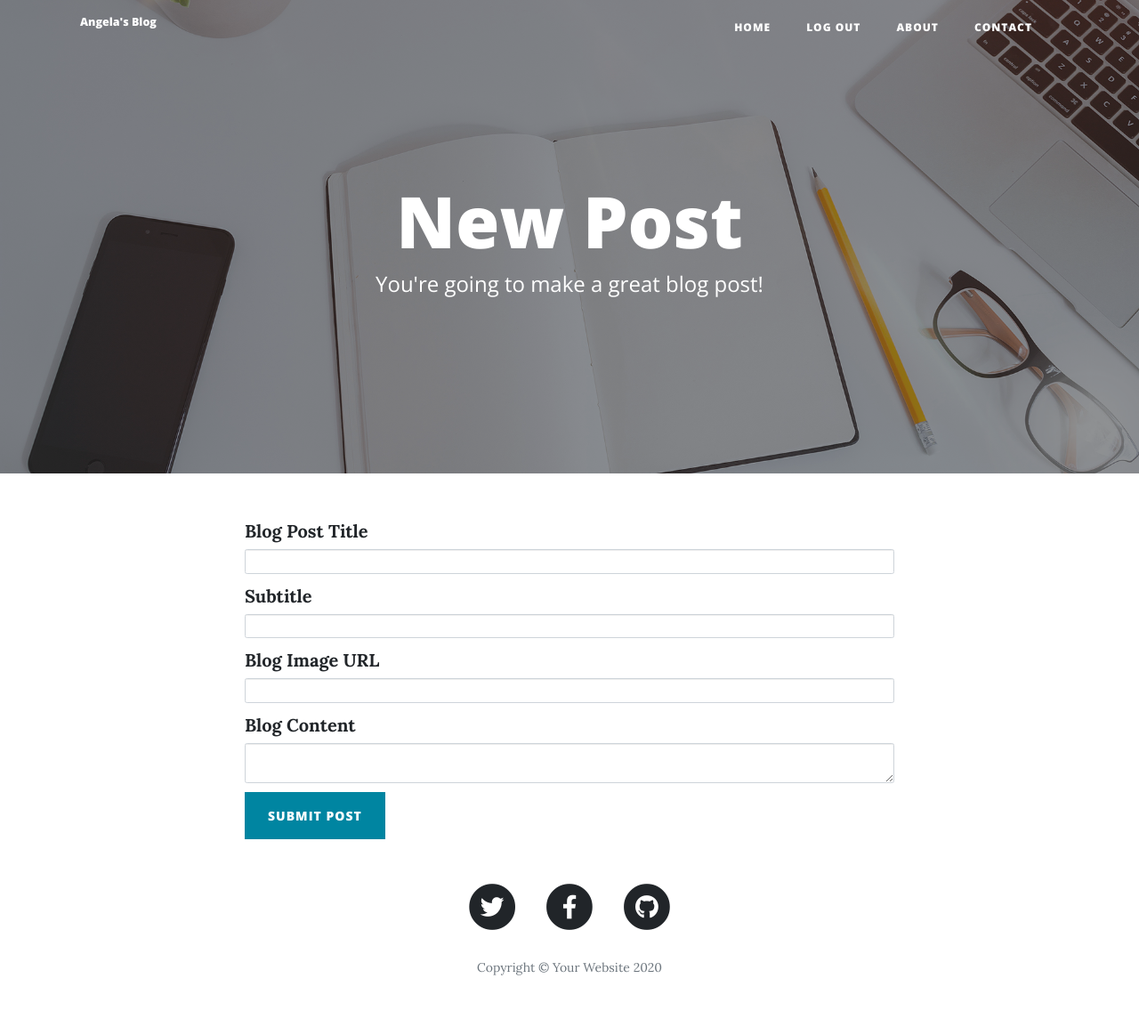
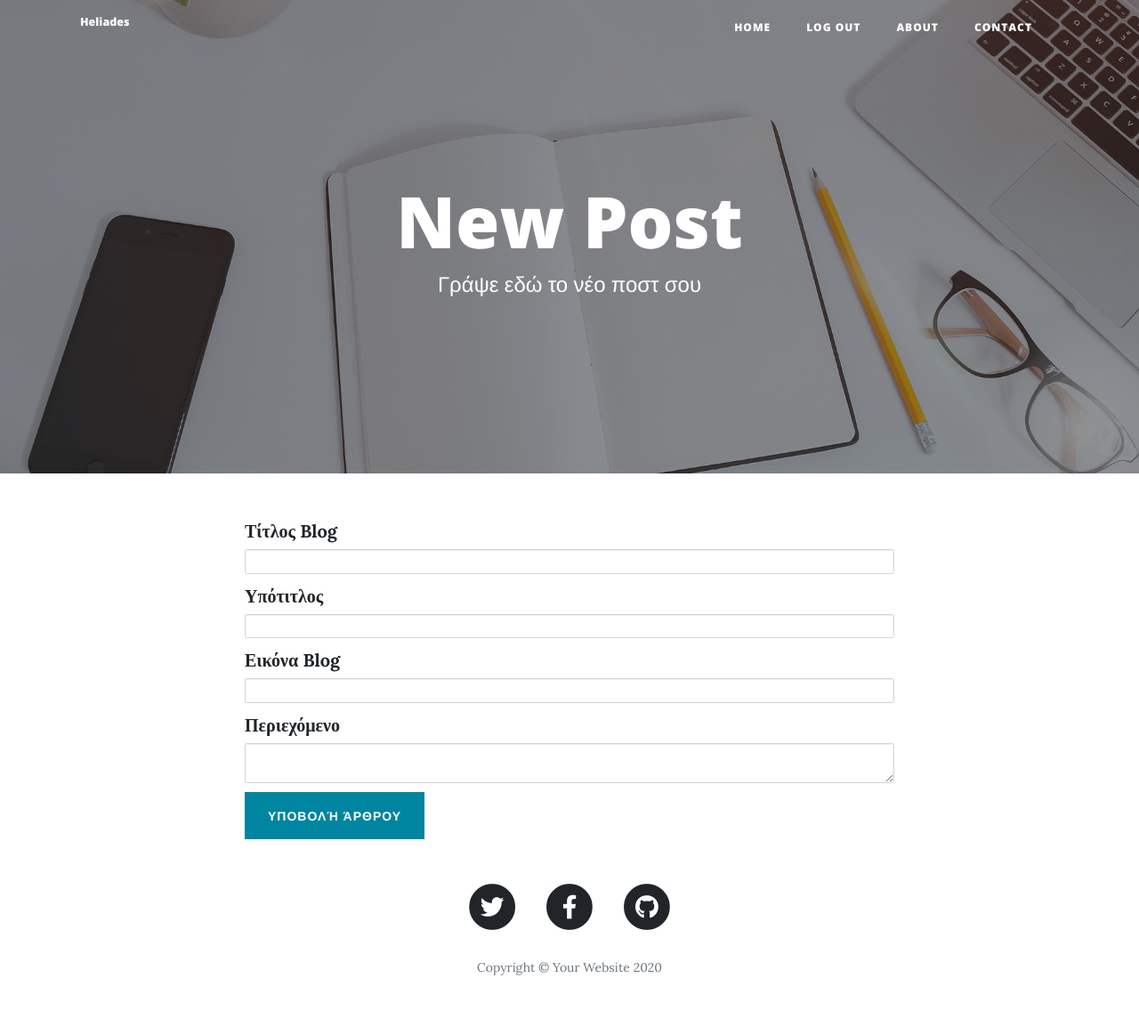
Before and after one commit to vasilisalmpanis/Python-Company-Blog, a Flask app: page /new-post in a window 1280 px wide. Shown: the whole page at 89% size. Run offline with Flask 2, Linux system fonts and the light colour scheme; a user stored in the database is signed in; some libraries are stand-ins or nearby versions.

Commit message:
translated to greek

```diff
--- a/forms.py
+++ b/forms.py
@@ -6,26 +6,26 @@ from flask_ckeditor import CKEditorField
 
 ##WTForm
 class CreatePostForm(FlaskForm):
-    title = StringField("Blog Post Title", validators=[DataRequired()])
-    subtitle = StringField("Subtitle", validators=[DataRequired()])
-    img_url = StringField("Blog Image URL", validators=[DataRequired(), URL()])
-    body = CKEditorField("Blog Content", validators=[DataRequired()])
-    submit = SubmitField("Submit Post")
+    title = StringField("Τίτλος Blog", validators=[DataRequired()])
+    subtitle = StringField("Υπότιτλος", validators=[DataRequired()])
+    img_url = StringField(" Εικόνα Blog", validators=[DataRequired(), URL()])
+    body = CKEditorField("Περιεχόμενο", validators=[DataRequired()])
+    submit = SubmitField("Υποβολή Άρθρου")
 
 
 class RegisterForm(FlaskForm):
     email = StringField("Email", validators=[DataRequired()])
-    password = PasswordField("Password", validators=[DataRequired()])
-    name = StringField("Name", validators=[DataRequired()])
-    submit = SubmitField("Sign Me Up!")
+    password = PasswordField("Κωδικός", validators=[DataRequired()])
+    name = StringField("Όνομα", validators=[DataRequired()])
+    submit = SubmitField("Εγγραφή!")
 
 
 class LoginForm(FlaskForm):
     email = StringField("Email", validators=[DataRequired()])
-    password = PasswordField("Password", validators=[DataRequired()])
-    submit = SubmitField("Let Me In!")
+    password = PasswordField("Κωδικός", validators=[DataRequired()])
+    submit = SubmitField("Επαλήθευση")
 
 
 class CommentForm(FlaskForm):
-    comment_text = CKEditorField("Comment", validators=[DataRequired()])
-    submit = SubmitField("Submit Comment")
+    comment_text = CKEditorField("Σχόλιο", validators=[DataRequired()])
+    submit = SubmitField("Υποβολή Σχολίου")
--- a/templates/header.html
+++ b/templates/header.html
@@ -28,7 +28,7 @@
   <!-- Navigation -->
   <nav class="navbar navbar-expand-md navbar-light fixed-top" id="mainNav">
     <div class="container">
-      <a class="navbar-brand" href="{{url_for('get_all_posts')}}">Angela's Blog</a>
+      <a class="navbar-brand" href="{{url_for('get_all_posts')}}">Heliades</a>
       <button class="navbar-toggler navbar-toggler-right" type="button" data-toggle="collapse" data-target="#navbarResponsive" aria-controls="navbarResponsive" aria-expanded="false" aria-label="Toggle navigation">
         Menu
         <i class="fas fa-bars"></i>
--- a/templates/index.html
+++ b/templates/index.html
@@ -1,13 +1,13 @@
 {% include "header.html" %}
 
   <!-- Page Header -->
-  <header class="masthead" style="background-image: url('https://images.unsplash.com/photo-1470092306007-055b6797ca72?ixlib=rb-1.2.1&auto=format&fit=crop&w=668&q=80')">
+  <header class="masthead" style="background-image: url('https://tse1.mm.bing.net/th?id=OIP.eqZsv7Mv8FlgIgalzJbovwHaCq&pid=Api&P=0&w=420&h=151')">
     <div class="overlay"></div>
     <div class="container">
       <div class="row">
         <div class="col-lg-8 col-md-10 mx-auto">
           <div class="site-heading">
-            <h1>Heliades Farming Solutions</h1>
+            <h1 styles="color:black">Heliades Farming Solutions</h1>
             <span class="subheading">Blog</span>
           </div>
         </div>
@@ -43,7 +43,7 @@
         <!-- New Post -->
         {% if current_user.id == 1: %}
         <div class="clearfix">
-          <a class="btn btn-primary float-right" href="{{url_for('add_new_post')}}">Create New Post</a>
+          <a class="btn btn-primary float-right" href="{{url_for('add_new_post')}}">Νέο Άρθρο</a>
         </div>
         {% endif %}
       </div>
--- a/templates/login.html
+++ b/templates/login.html
@@ -12,7 +12,7 @@
         <div class="col-lg-8 col-md-10 mx-auto">
           <div class="page-heading">
             <h1>Log In</h1>
-            <span class="subheading">Welcome Back!</span>
+            <span class="subheading">Καλωσήρθατε</span>
           </div>
         </div>
       </div>
--- a/templates/make-post.html
+++ b/templates/make-post.html
@@ -15,7 +15,7 @@
             {% else: %}
             <h1>New Post</h1>
             {% endif %}
-            <span class="subheading">You're going to make a great blog post!</span>
+            <span class="subheading">Γράψε εδώ το νέο ποστ σου</span>
           </div>
         </div>
       </div>
--- a/templates/register.html
+++ b/templates/register.html
@@ -12,7 +12,7 @@
         <div class="col-lg-8 col-md-10 mx-auto">
           <div class="page-heading">
             <h1>Register</h1>
-            <span class="subheading">Start Contributing to the Blog!</span>
+            <span class="subheading">Γίνε και εσύ μέλος του Blog!</span>
           </div>
         </div>
       </div>
```
